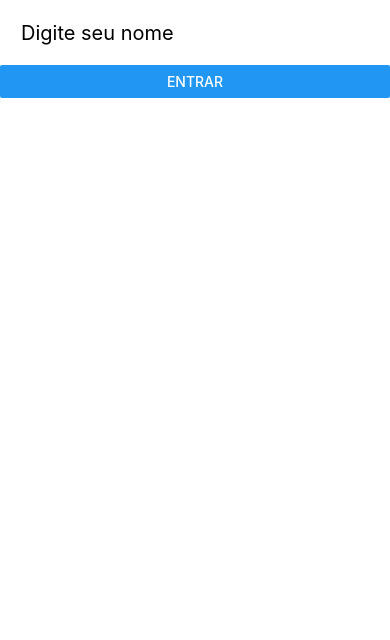
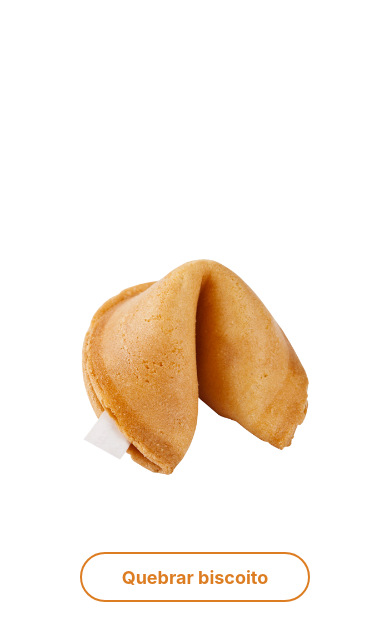
Before and after one commit to HeroRickyGAMES/MeuPrimeiroProjetoemReactNative, a React Native app: screen / in a window 390 px wide. Shown: the top 640 px of the page. Built offline with nearby package versions, Linux system fonts and the light colour scheme.

Commit message:
Textos Aleatorios e mudança de imagens em um botão

```diff
--- a/App.js
+++ b/App.js
@@ -2,43 +2,54 @@
 //Programado por HeroRickyGames no curso de React Native do professor Matheus Fraga
 
 import React, { Component } from "react";
-import {View, Text, StyleSheet, TextInput, Button} from 'react-native';
+import {View, Text, StyleSheet, TextInput, Button, Image, TouchableOpacity} from 'react-native';
 
 class App extends Component{
-constructor(props){
-  super(props);
-  this.state = {
-    nome: '',
-    input: ''
-  };
 
-  this.entrar  = this.entrar.bind(this);
-}
+  constructor(props){
+      super(props);
+      this.state = {
+        textoFrase: '',
+        img: require('./src/biscoito.png'),
+      };
 
+      this.quebraBiscoito = this.quebraBiscoito.bind(this);
 
-    entrar(){
-      if(this.state.input === ''){
-        alert('Digite seu nome!');
-        return;
-      }
-        this.setState({nome: 'Bem vindo: ' + this.state.input})
-    }
+      this.frases = [
+        'Siga os bons e aprenda com eles.',
+        'O bom-senso vale mais do que muito conhecimento.',
+        'O riso é a menor distância entre duas pessoas.',
+        'Deixe de lado as preocupações e seja feliz.',
+        'Realize o óbvio, pense no improvável e conquiste o impossível.',
+        'Acredite em milagres, mas não dependa deles.',
+        'A maior barreira para o sucesso é o medo do fracasso.'
+      ];
+  }
 
+  quebraBiscoito(){
+    let numeroAleatorio = Math.floor(Math.random() * this.frases.length );
+
+    this.setState({
+      textoFrase: ' "' + this.frases[numeroAleatorio] + '" ',
+      img: require ('./src/biscoitoAberto.png')
+    })
+  }
 
   render(){
     return(
       <View style={styles.container}>
-
-        <TextInput
-        style={styles.input}
-        placeholder="Digite seu nome"
-        underlineColorAndroid="transparent"
-        onChangeText={(texto)=> this.setState({input: texto})}
+        <Image
+        source={this.state.img}
+        style={styles.img}
         />
 
-        <Button title="Entrar" onPress={ this.entrar } />
+      <Text style={styles.textoFrase}>{this.state.textoFrase}</Text>
 
-        <Text style={styles.texto}>{this.state.nome}</Text>
+      <TouchableOpacity style={styles.botao} onPress={this.quebraBiscoito}>
+        <View style={styles.btnArea}>
+          <Text style={styles.btnTexto}>Quebrar biscoito</Text>
+        </View>
+      </TouchableOpacity>
 
       </View>
     );
@@ -47,19 +58,38 @@
 
 const styles = StyleSheet.create({
     container:{
-      flex: 1
+      flex: 1,
+      alignItems: 'center',
+      justifyContent: 'center'
     },
-    input:{
-      height: 45,
-      borderWidth: 1,
-      borderColor: '#fff',
-      margin: 10,
+    img:{
+        width: 250,
+        height: 250,
+    },
+    textoFrase:{
       fontSize: 20,
-      padding: 10,
+      color: '#dd7d22',
+      margin: 30,
+      fontStyle: 'italic',
+      textAlign: 'center'
     },
-    texto:{
-      textAlign: 'center',
-      fontSize: 25,
+    botao:{
+        width: 230,
+        height: 50,
+        borderWidth: 2,
+        borderColor: '#dd7d22',
+        borderRadius: 25
+    },
+    btnArea:{
+      flex: 1,
+      flexDirection: 'row',
+      justifyContent: 'center',
+      alignItems: 'center',
+    },
+    btnTexto:{
+      fontSize: 18,
+      fontWeight: 'bold',
+      color: '#dd7d22',
     }
 });
 
```
Also changed, not shown: src/biscoito.png (added), src/biscoitoAberto.png (added).
